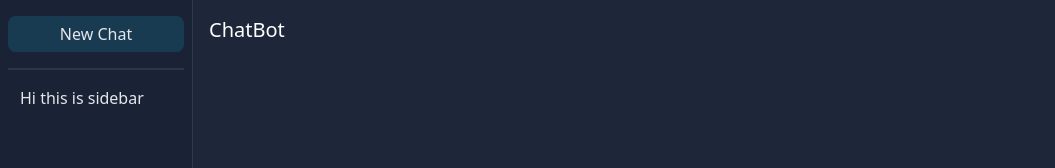
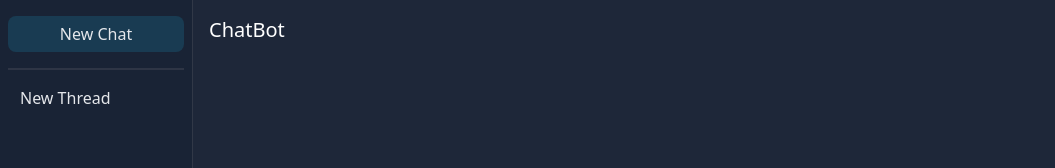
Before and after one commit to Shian90/AI_Chatbot, a React (Vite) app in the folder packages/client/: page / in a window 1280 px wide. Shown: the top 168 px of the page, without its empty margins (0-1055 px from the left). Built offline with nearby package versions, Linux system fonts and the light colour scheme.

Commit message:
Set sidebar content and select event

```diff
--- a/packages/client/src/components/chat/ChatBot.tsx
+++ b/packages/client/src/components/chat/ChatBot.tsx
@@ -2,8 +2,7 @@ import { useRef, useState } from "react";
 
 import type { ChatFormData } from "./ChatInput";
 import ChatInput from "./ChatInput";
-import type { ChatMessage } from "./ChatMessages";
-import ChatMessages from "./ChatMessages";
+import ChatMessages, { type ChatMessage } from "./ChatMessages";
 import Sidebar from "./Sidebar";
 import TypingIndicator from "./TypingIndicator";
 import axios from "axios";
@@ -53,7 +52,7 @@ const ChatBot = () => {
 
   return (
     <div className="flex h-full">
-      <Sidebar />
+      <Sidebar title={messages.length > 0 ? messages[0].content : "New Thread"} />
       <div className="w-px h-full bg-assistant-message"></div>
       <div className="flex flex-1 flex-col h-full p-4">
         <div className="sticky text-white w-fit rounded-2xl">
--- a/packages/client/src/components/chat/Sidebar.tsx
+++ b/packages/client/src/components/chat/Sidebar.tsx
@@ -1,12 +1,23 @@
 import { Button } from "../ui/button";
+import { useState } from "react";
 
-const Sidebar = () => {
+type Props = {
+  title: string;
+};
+
+const Sidebar = ({ title }: Props) => {
+  const [selected, setSelected] = useState(false);
+
   return (
     <div className="flex flex-col gap-2 p-2 w-[15%] bg-sidebar-primary overflow-y-auto custom-scroll">
       <Button className="hover:bg-button-hover bg-user-message text-md text-message-color my-2">New Chat</Button>
       <hr className="border-assistant-message border-1"></hr>
-      <div className="hover:bg-assistant-message px-3 py-2 text-md text-message-color rounded-lg">
-        Hi this is sidebar
+      <div
+        onClick={() => setSelected(!selected)}
+        className={`${
+          selected ? "bg-select-item hover:bg-none" : "bg-none hover:bg-assistant-message"
+        } px-3 py-2 text-md text-message-color rounded-lg`}>
+        {title}
       </div>
     </div>
   );
--- a/packages/client/src/index.css
+++ b/packages/client/src/index.css
@@ -42,6 +42,7 @@
   --color-message-color: var(--message-color);
   --color-user-message: var(--user-message);
   --color-assistant-message: var(--assistant-message);
+  --color-select-item: var(--select-item);
 }
 
 /*
@@ -106,6 +107,7 @@
   --message-color: oklch(92.8% 0.006 264.531);
   --user-message: oklch(38.571% 0.06749 236.172 / 0.645);
   --assistant-message: oklch(49.665% 0.01426 290.908 / 0.3);
+  --select-item: oklch(44.605% 0.01303 291.536 / 0.3);
 }
 
 .dark {
```
